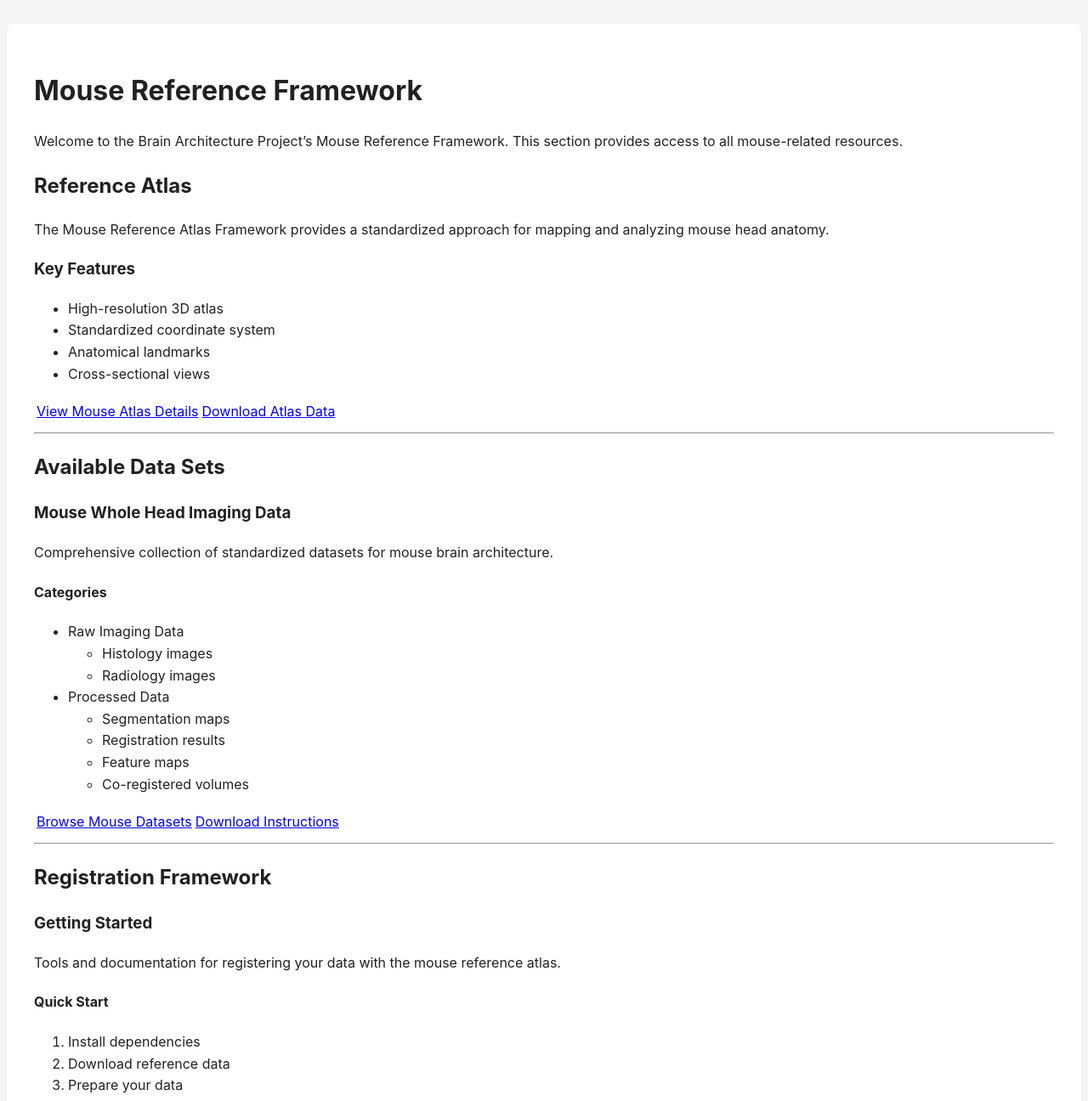
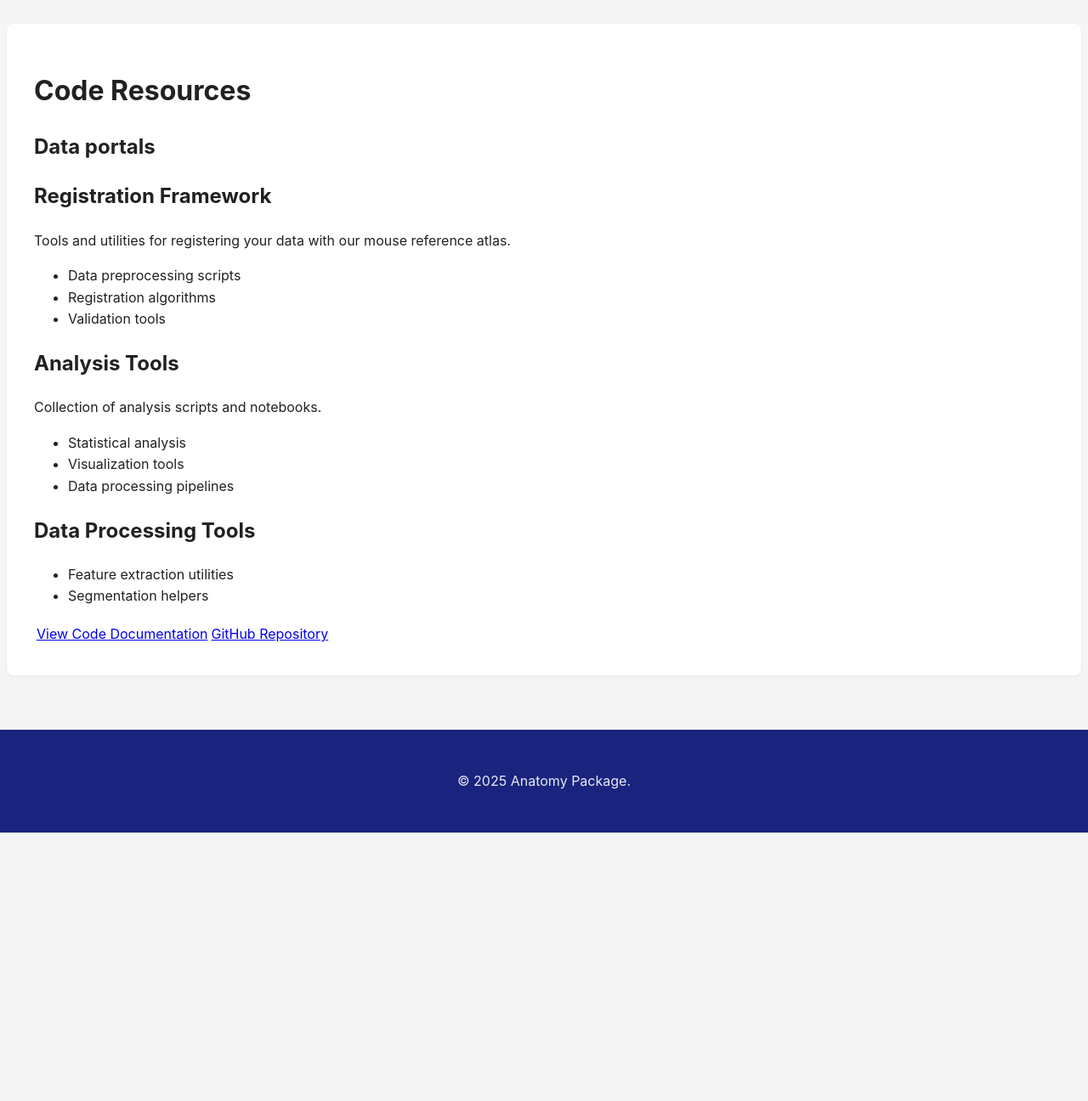
Before and after one commit to someshsb1/BICCN-Anatomy-Paper-Package, a Jekyll site: the page built from pages/tools_code.md, in a window 1280 px wide and 1400 px high, scrolled down 434 px, cut to the strip 104-1400 px from the top of the window. Shown: the whole strip at 85% size. Built offline with Jekyll 4.4.1, drawn with Linux system fonts in a browser that asks for light colours; comment, search, counter and statistics services are not loaded; after the commit the page ends 1518 px from its top, so only the background shows below that; some of the changed text lies outside the part shown.

Commit message:
Update tools_code.md
Signed-off-by: Linus Manubens-Gil <linus.ma.gi@gmail.com>

```diff
--- a/pages/tools_code.md
+++ b/pages/tools_code.md
@@ -1,80 +1,27 @@
 ---
 layout: default
-title: Mouse Reference Framework
+title: Tools & Code
 ---
 
-# Mouse Reference Framework
+# Code Resources
 
-Welcome to the Brain Architecture Project's Mouse Reference Framework. This section provides access to all mouse-related resources.
-
-## Reference Atlas
-
-The Mouse Reference Atlas Framework provides a standardized approach for mapping and analyzing mouse head anatomy.
-
-### Key Features
-- High-resolution 3D atlas
-- Standardized coordinate system
-- Anatomical landmarks
-- Cross-sectional views
-
-[View Mouse Atlas Details](/pages/mouse/atlas) | [Download Atlas Data](#)
-
----
-
-## Available Data Sets
-
-### Mouse Whole Head Imaging Data
-Comprehensive collection of standardized datasets for mouse brain architecture.
-
-#### Categories
-- Raw Imaging Data
-  - Histology images
-  - Radiology images
-- Processed Data
-  - Segmentation maps
-  - Registration results
-  - Feature maps
-  - Co-registered volumes
-
-[Browse Mouse Datasets](/pages/mouse/datasets) | [Download Instructions](#)
-
----
+## Data portals
 
 ## Registration Framework
-
-### Getting Started
-Tools and documentation for registering your data with the mouse reference atlas.
-
-#### Quick Start
-1. Install dependencies
-2. Download reference data
-3. Prepare your data
-4. Run registration
-
-[View Registration Documentation](/pages/mouse/registration) | [Download Tools](#)
-
----
-
-## Code Resources
-
-### Available Tools
-
-#### Registration Framework
 Tools and utilities for registering your data with our mouse reference atlas.
 - Data preprocessing scripts
 - Registration algorithms
 - Validation tools
 
-#### Analysis Tools
+## Analysis Tools
 Collection of analysis scripts and notebooks.
 - Statistical analysis
 - Visualization tools
 - Data processing pipelines
 
-#### Data Processing Tools
-- [segVoxReassign](/pages/segvoxreassign) - Tools for remapping Allen Brain Atlas segmentation IDs to manageable ranges
+## Data Processing Tools
 - Feature extraction utilities
 - Segmentation helpers
-- [align-qc](/pages/align-qc) - Tools for quality control and clean up 3D reconstruction of nissls, and for performing semi-automatic rigid alignment (registration) using manual point selection and gradient-based optimization.
 
-[View Code Documentation](/pages/mouse/codes) | [GitHub Repository](#)
+
+[View Code Documentation](#) | [GitHub Repository](#)
```
